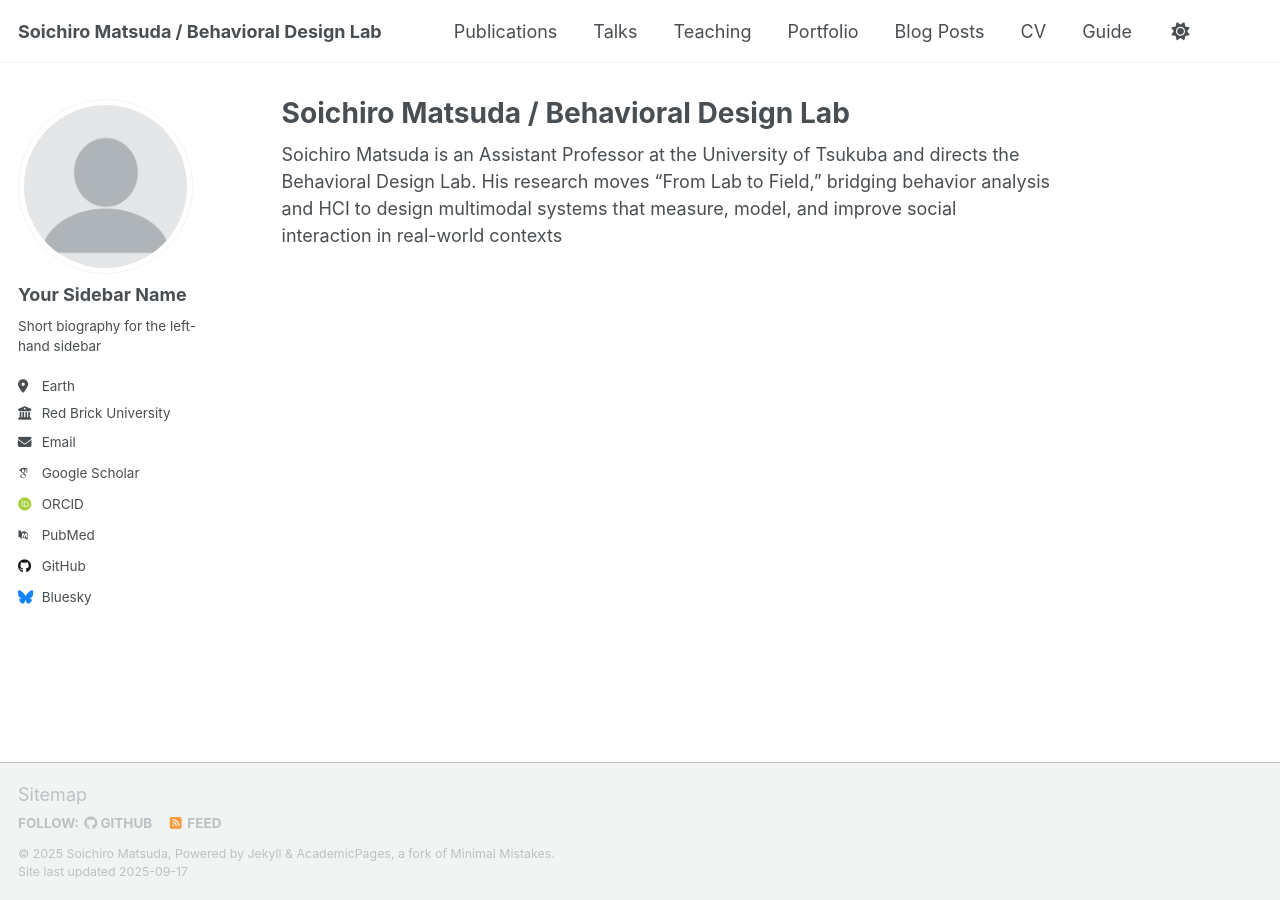
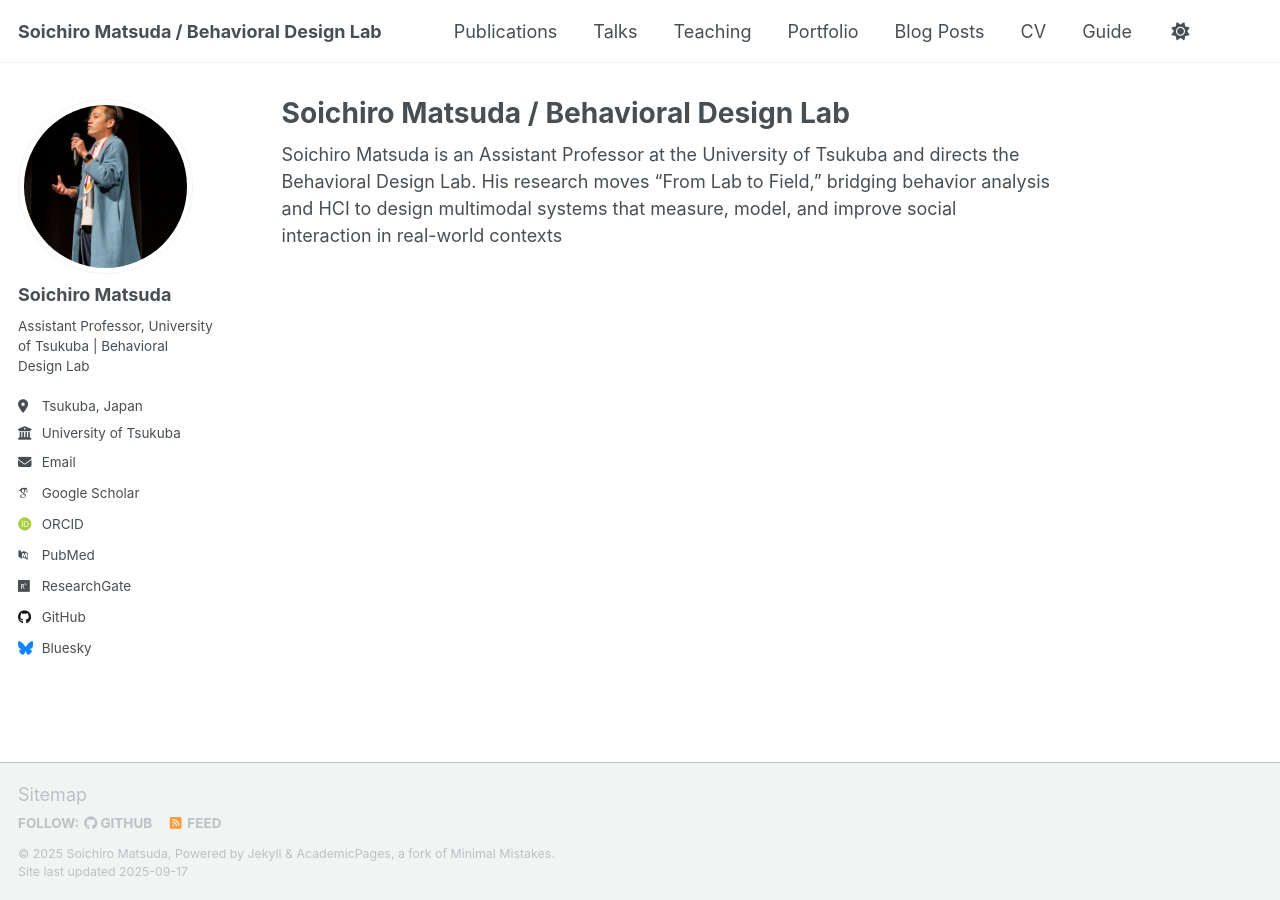
Before and after one commit to BehavioralDesignerMatsuda/BehavioralDesignerMatsuda.github.io, a Jekyll site: the page built from _pages/about.md, in a window 1280 px wide. Built offline with Jekyll 4.4.1, drawn with Linux system fonts in a browser that asks for light colours; some web fonts are replaced; a script that is not in the unit is left out.

Commit message:
Update _config.yml

```diff
--- a/_config.yml
+++ b/_config.yml
@@ -23,32 +23,28 @@ repository               : "academicpages/academicpages.github.io"
 #               Additional customization can be done by editing /_includes/author-profile.html
 author:
   # Biographic information
-  avatar           : "profile.png"
-  name             : "Your Sidebar Name"
-  pronouns         : # example: "she/her"
-  bio              : "Short biography for the left-hand sidebar"
-  location         : "Earth"
-  employer         : "Red Brick University"
-  uri              : # URL
+  avatar           : "profile.jpg"
+  name             : "Soichiro Matsuda"
+  bio              : "Assistant Professor, University of Tsukuba | Behavioral Design Lab"
+  location         : "Tsukuba, Japan"
+  employer         : "University of Tsukuba"
   email            : "matsuda.soichiro.gm@u.tsukuba.ac.jp"
 
   # Academic websites
-  academia         : # URL
-  arxiv            : # URL - Update with the correct link to your profile
   googlescholar    : "https://scholar.google.co.jp/citations?user=WCnMiF4AAAAJ&hl"
   inspire-hep      : # URL
   impactstory      : # URL
   orcid            : "https://orcid.org/0000-0002-9257-2502"
   semantic         : # URL
   pubmed           : "https://www.ncbi.nlm.nih.gov/pubmed/?term=john+snow"
-  researchgate     : # URL
+  researchgate     : "https://www.researchgate.net/profile/Soichiro-Matsuda"
   scopus           : # URL
 
   # Repositories and software development
   bitbucket        : # Username - Update with your username on the site
   codepen          : # Username
   dribbble         : # Username
-  github           : "academicpages"
+  github           : "BehavioralDesignerMatsuda"
   kaggle           : # Username
   stackoverflow    : # User number or user number and name (i.e., use "1" or "1/jeff-atwood")
 
```
